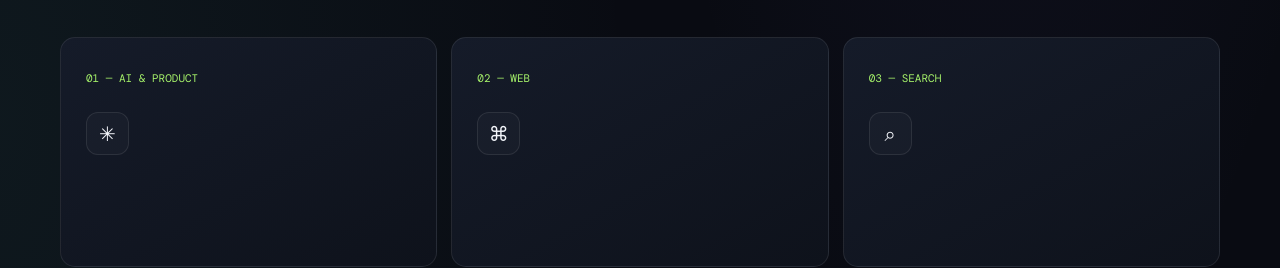
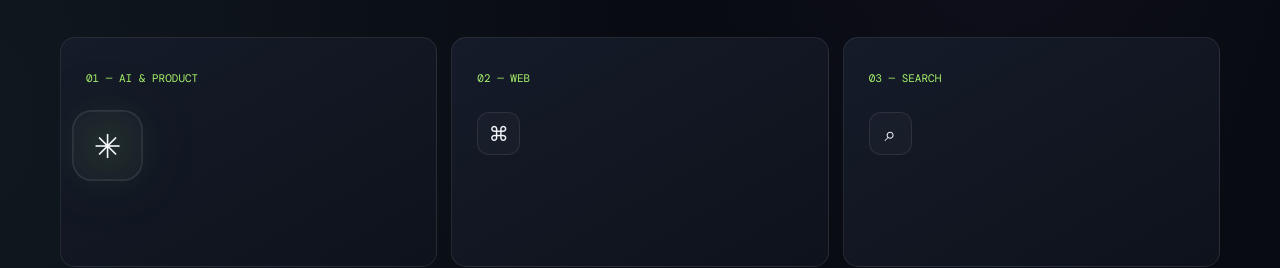
Before and after one commit to SabbirHosenAkash/-Sabbir-Portfolio, a plain HTML site: page index.html in a window 1280 px wide. Shown: the part 1790-2058 px from the top of the page. Drawn offline with nearby package versions, Linux system fonts and the light colour scheme.

Commit message:
Polish looping service-card spotlight animation

```diff
--- a/index.html
+++ b/index.html
@@ -17,7 +17,7 @@
 
 /* Real portrait hero */
 .portrait-visual{min-height:470px}.portrait-halo{position:absolute;width:330px;height:390px;border:1px solid #a6f36a44;border-radius:48% 48% 24px 24px;transform:rotate(8deg);box-shadow:0 0 0 24px #a6f36a08,0 0 100px #8d82ff22;animation:haloFloat 8s ease-in-out infinite}.portrait-frame{position:relative;z-index:1;width:min(290px,74vw);height:390px;border:1px solid #a6f36a88;border-radius:150px 150px 20px 20px;overflow:hidden;background:#172031;box-shadow:0 25px 80px #0009,0 0 45px #a6f36a1b;animation:float 7s ease-in-out infinite}.portrait-frame img{width:100%;height:100%;display:block;object-fit:cover;object-position:center 24%}.portrait-caption{position:absolute;z-index:2;bottom:12px;left:50%;transform:translateX(-50%);white-space:nowrap;font:9px "DM Mono",monospace;letter-spacing:.13em;color:#d7e1ee;background:#101722d9;border:1px solid var(--line);padding:9px 13px;border-radius:30px}.portrait-visual .fc1{right:-5px;top:48px}.portrait-visual .fc2{left:-20px;bottom:55px}.portrait-visual .fc3{right:-22px;bottom:105px}@keyframes haloFloat{50%{transform:rotate(-3deg) scale(1.04)}}
-.service{--service-accent:var(--accent)}.service .ico{transition:transform .6s cubic-bezier(.2,.8,.2,1),font-size .6s,box-shadow .6s}.service h3,.service p{min-height:1.5em}.service .num{color:var(--service-accent)}.service:hover .ico{transform:translateY(-4px) scale(1.12);box-shadow:0 0 25px #a6f36a18}
+.service{--service-accent:var(--accent)}.service .ico{transition:transform .6s cubic-bezier(.2,.8,.2,1),font-size .6s,box-shadow .6s}.service .ico.spotlight{transform:translateY(12px) scale(1.65);text-shadow:0 0 30px var(--accent);filter:drop-shadow(0 0 18px #a6f36a88)}.service h3,.service p{min-height:1.5em}.service .num{color:var(--service-accent)}.service:hover .ico{transform:translateY(-4px) scale(1.12);box-shadow:0 0 25px #a6f36a18}
 @media(max-width:650px){.portrait-visual{min-height:390px}.portrait-frame{height:320px;width:240px}.portrait-halo{width:270px;height:330px}.portrait-caption{font-size:7px}.portrait-visual .fc1{top:8px;right:0}.portrait-visual .fc2{left:0;bottom:8px}.portrait-visual .fc3{right:0;bottom:35px}}
 </style>
 </head>
```
